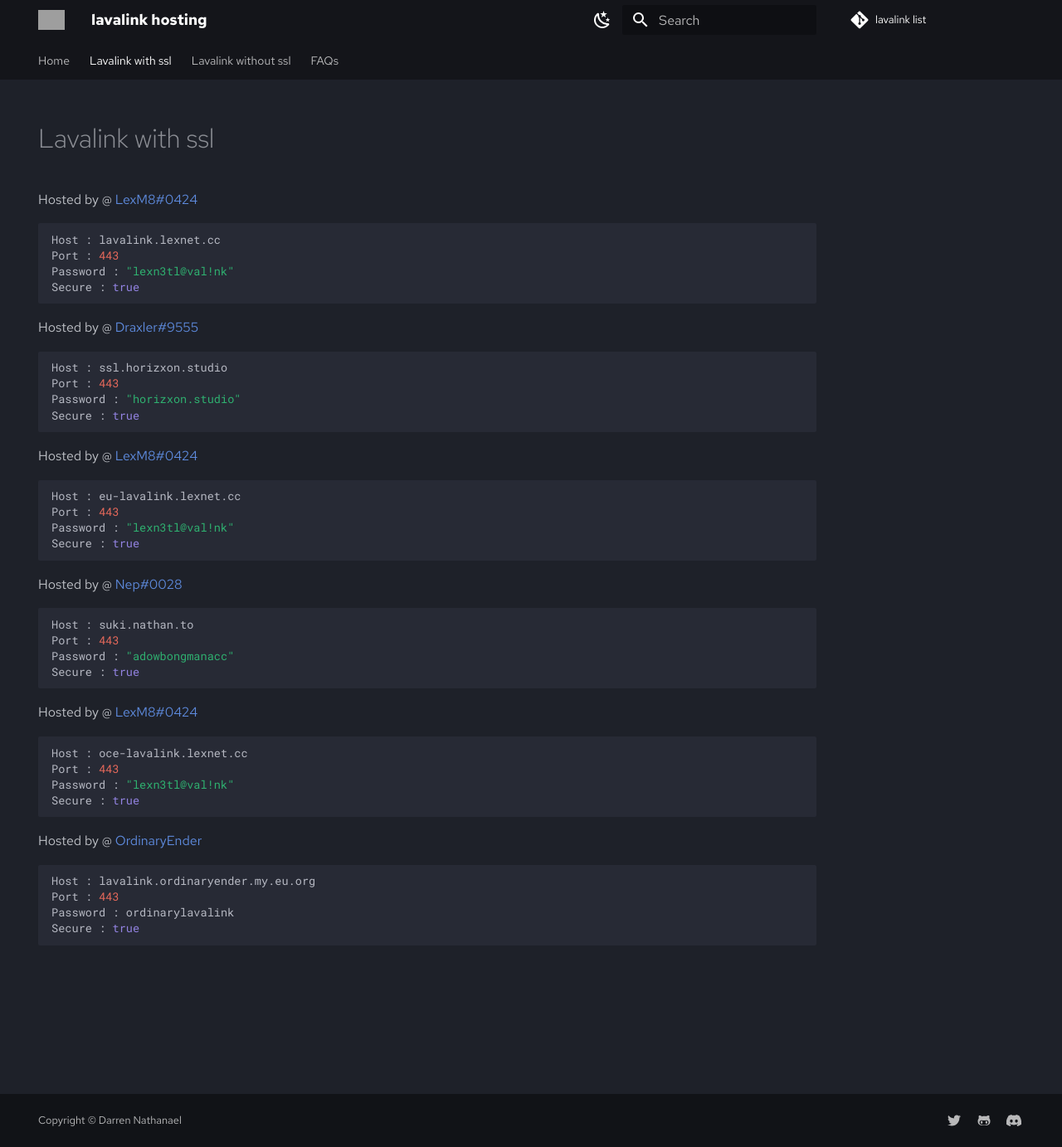
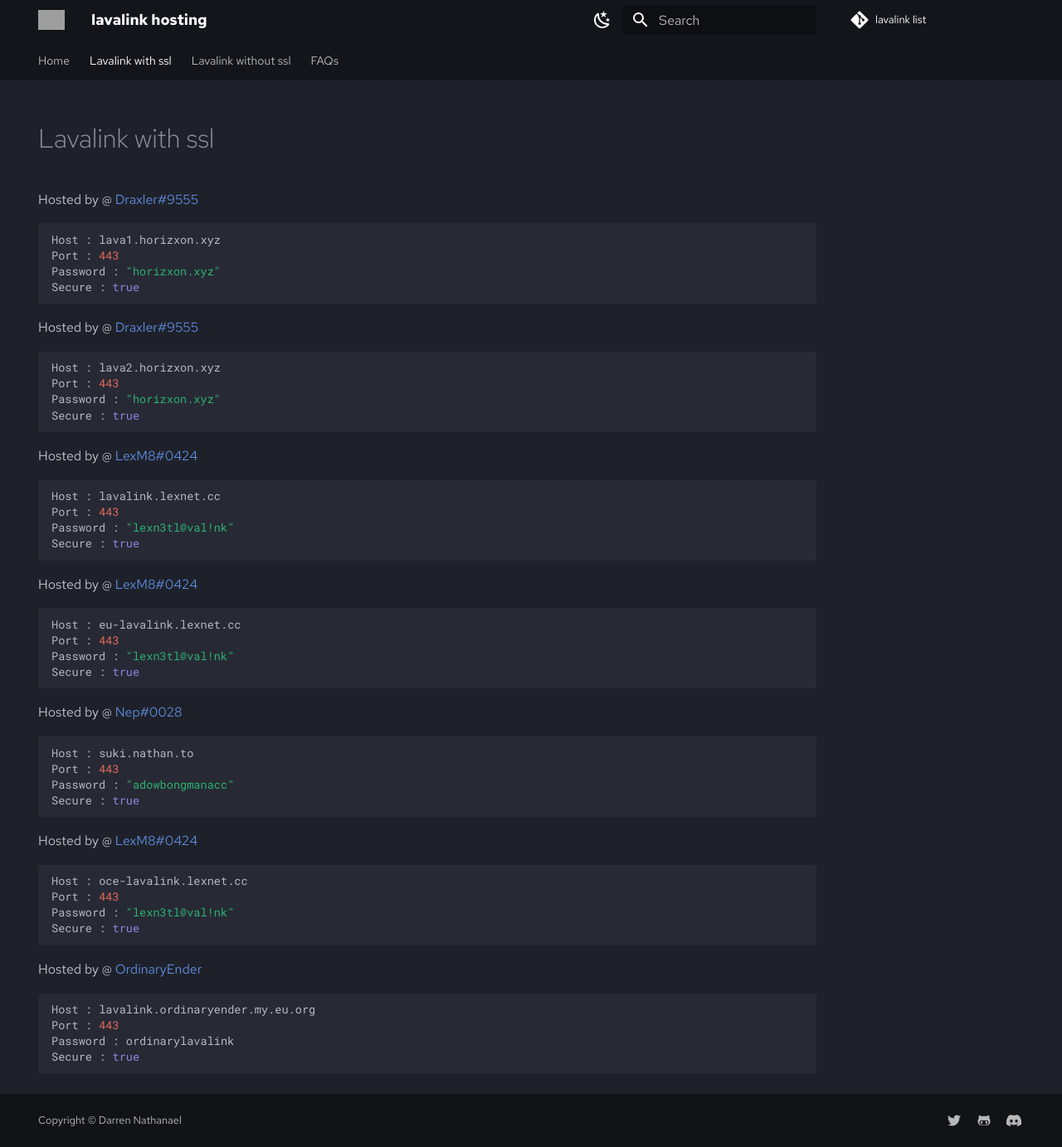
Before and after one commit to DarrenOfficial/lavalink-list, an MkDocs documentation site: the page built from docs/SSL/lavalink-with-ssl.md, in a window 1280 px wide and 1383 px high. Shown: the whole window at 83% size. Built offline with MkDocs 1.6.1 and Material for MkDocs 9.7.7, drawn with Linux system fonts in a browser that asks for light colours; comment, search, counter and statistics services are not loaded; grey boxes are pictures that could not be loaded.

Commit message:
Update lavalink-with-ssl.md

````diff
--- a/docs/SSL/lavalink-with-ssl.md
+++ b/docs/SSL/lavalink-with-ssl.md
@@ -7,19 +7,27 @@ description: SSL Uses Secure WS connection, whilst No SSL uses standard WS. if y
 <div data-ea-style="stickybox" class="dark horizontal" data-ea-publisher="darrennathanaelcom" data-ea-type="image"></div>
 
 
+Hosted by @ [Draxler#9555](https://status.horizxon.xyz/)
+```bash
+Host : lava1.horizxon.xyz
+Port : 443
+Password : "horizxon.xyz"
+Secure : true
+```
+
+Hosted by @ [Draxler#9555](https://status.horizxon.xyz/)
+```bash
+Host : lava2.horizxon.xyz
+Port : 443
+Password : "horizxon.xyz"
+Secure : true
+```
+
 Hosted by @ [LexM8#0424](https://freelavalink.lexnet.cc)
 ```bash
 Host : lavalink.lexnet.cc
 Port : 443
 Password : "lexn3tl@val!nk"
-Secure : true
-```
-
-Hosted by @ [Draxler#9555](https://status.horizxon.studio/)
-```bash
-Host : ssl.horizxon.studio
-Port : 443
-Password : "horizxon.studio"
 Secure : true
 ```
 
````
